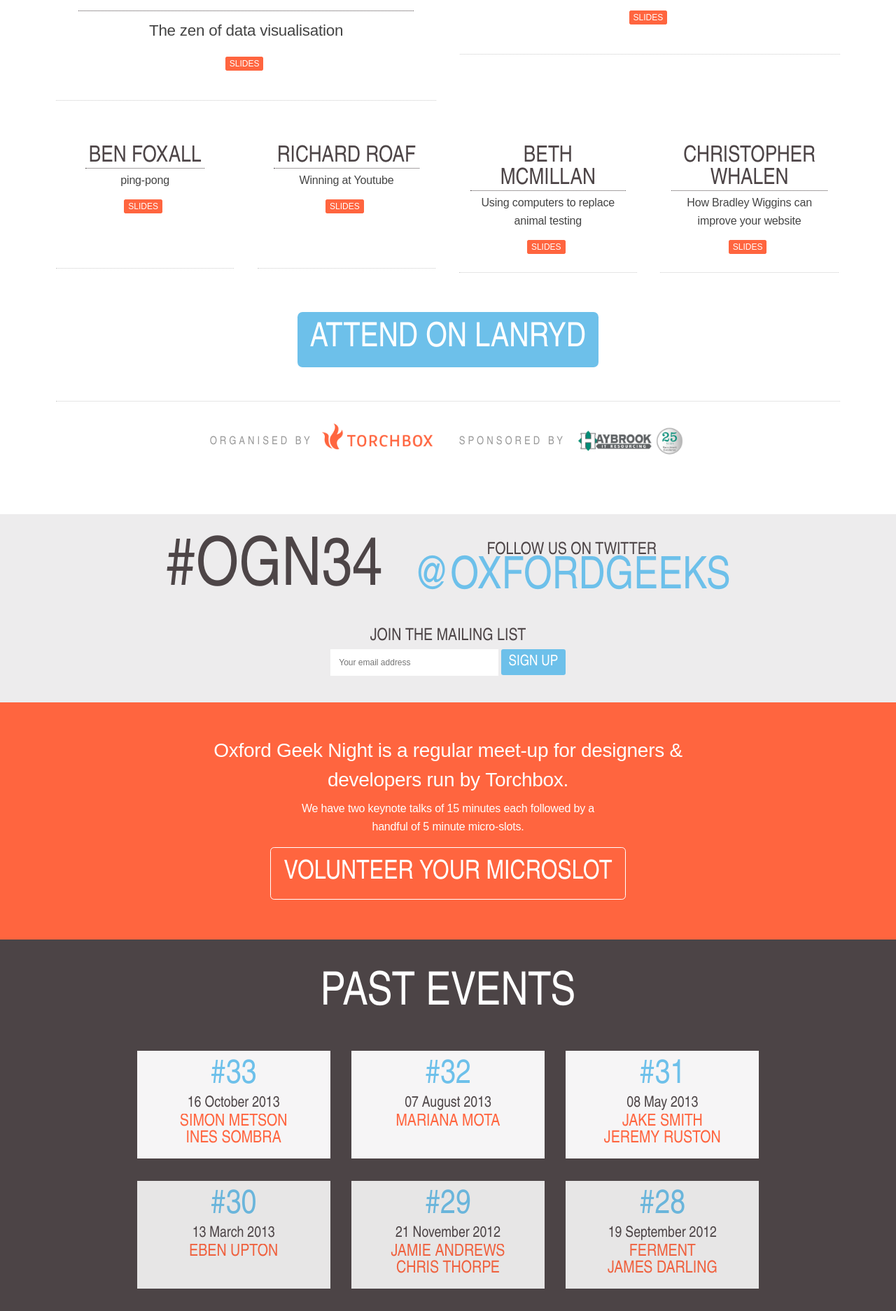
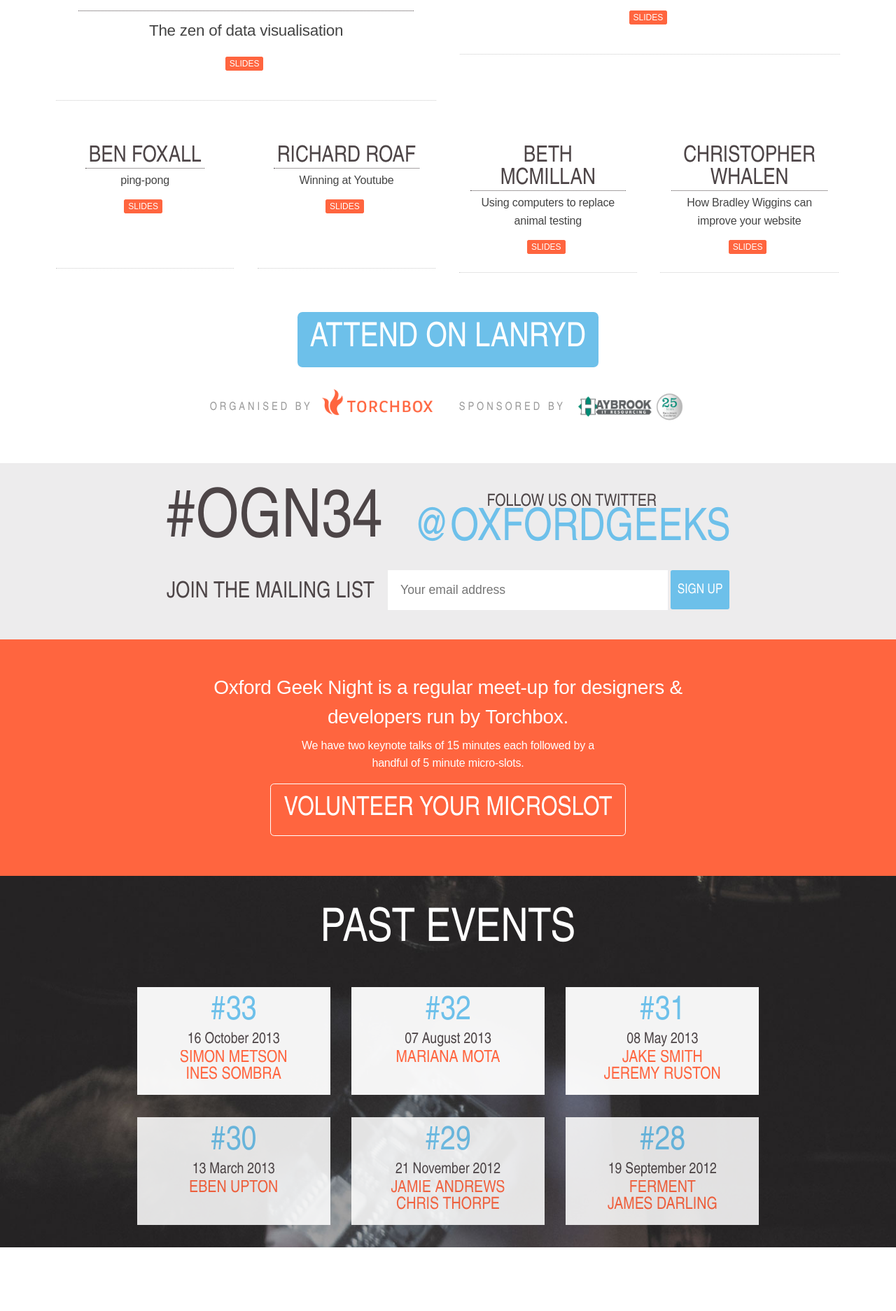
Before and after one commit to torchbox/ogn, a Jekyll site: the page built from index.html, in a window 1280 px wide. Shown: the part 816-2690 px from the top of the page at 70% size. Built offline with Jekyll 4.4.1, drawn with Linux system fonts in a browser that asks for light colours; nearby versions of some CDN libraries; Markdown is read by kramdown in place of the engine named in the settings; after the commit the page ends 2599 px from its top, so only the background shows below that.

Commit message:
Design refresh

```diff
--- a/assets/css/main.css
+++ b/assets/css/main.css
@@ -324,12 +324,12 @@
   margin: 0 auto;
 }
 
-.lanyrd, .sponsor{
-  padding: 1.5em 0;
+.lanyrd {
+  padding: 1.5em 0 0 0;
 }
 
 .lanyrd{
-  border-bottom: 1px dotted #ccc;
+
 }
 .vertically-padded{
   padding:4em 0;
@@ -519,7 +519,7 @@
 .connect {
   margin-top:3em;
   background-color: #edeced;
-  padding: 0.75em 0;
+  padding: 1em 0;
 }
   .connect li {
     display: inline-block;
@@ -540,6 +540,31 @@
   margin: 0.750em;
   display: block;
 }
+
+  .newsletter form {
+    display: inline-block;
+  }
+
+  .newsletter h2 {
+      font-size: 2em;
+      display: inline-block;
+      margin-right: 0.5em;
+  }
+
+  .newsletter input[type="email"] {
+    display: inline-block;
+    width: inherit;
+    width: 400px;
+    font-size: 1.1em;
+    margin-top: -25px;
+  }
+
+  .newsletter input[type="submit"] {
+    font-size: 1.2em;
+    text-align: center;
+    height: 56px;
+    margin-top: -25px;
+  }
 
 
 /*
@@ -603,7 +628,8 @@
 }
 
 .speak .button:hover {
-  color: #fff;
+  color: #ff653f;
+  background: white;
 }
 
 
@@ -615,8 +641,15 @@
 
 .past-events {
   background-color: #4C4446;
+  background: #4D4547 url("../images/past.jpg");
+  -webkit-background-size: cover;
+  -moz-background-size: cover;
+  -o-background-size: cover;
+  background-size: cover;
   color: #fff;
 }
+
+
   .past-events h2 {
     font-size: 3.125em;
     margin: 0.5em 0 0.5em 0;
```
Also changed, not shown: assets/images/past.jpg (added).
